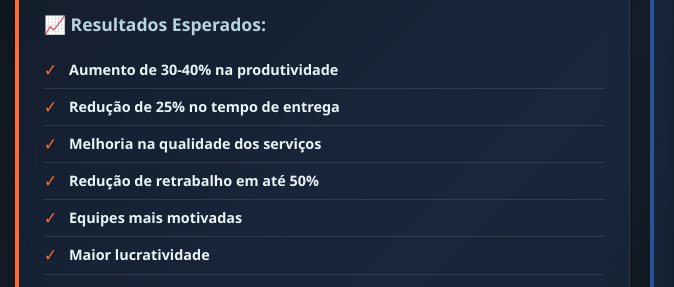
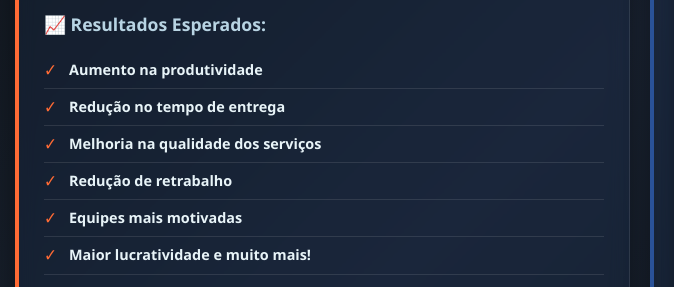
Before and after one commit to RedeAutoPrime/SuporteSupervisor, a plain HTML site: page index.html in a window 1280 px wide. Shown: the part 370-657 px from the top of the page, 0-674 px from the left. Drawn offline with Linux system fonts and the light colour scheme; grey boxes are pictures that could not be loaded.

Commit message:
Update index.html

```diff
--- a/index.html
+++ b/index.html
@@ -494,12 +494,12 @@
 
                     <h3>📈 Resultados Esperados:</h3>
                     <ul class="benefits-list">
-                        <li><strong>Aumento de 30-40% na produtividade</strong></li>
-                        <li><strong>Redução de 25% no tempo de entrega</strong></li>
+                        <li><strong>Aumento na produtividade</strong></li>
+                        <li><strong>Redução no tempo de entrega</strong></li>
                         <li><strong>Melhoria na qualidade dos serviços</strong></li>
-                        <li><strong>Redução de retrabalho em até 50%</strong></li>
+                        <li><strong>Redução de retrabalho</strong></li>
                         <li><strong>Equipes mais motivadas</strong></li>
-                        <li><strong>Maior lucratividade</strong></li>
+                        <li><strong>Maior lucratividade e muito mais!</strong></li>
                     </ul>
 
                     <h3>🔧 Metodologia:</h3>
@@ -715,4 +715,5 @@
         });
     </script>
 </body>
+
 </html>
```
